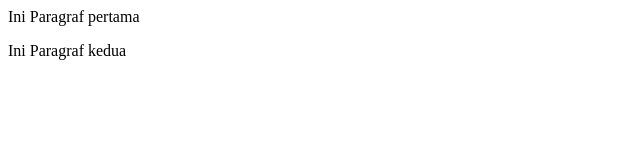
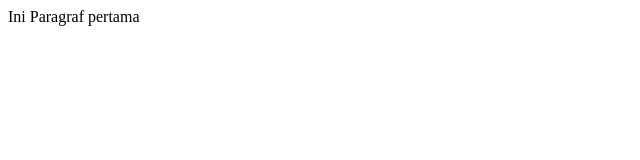
Before and after one commit to rianind/repo-2, a plain HTML site: page index.html in a window 1280 px wide. Shown: the whole page, without its empty margins (0-640 px from the left). Drawn offline with Linux system fonts and the light colour scheme.

Commit message:
Ini file paling benar

```diff
--- a/index.html
+++ b/index.html
@@ -1,2 +1 @@
 <p>Ini Paragraf pertama</p>
-<p>Ini Paragraf kedua</p>
```
